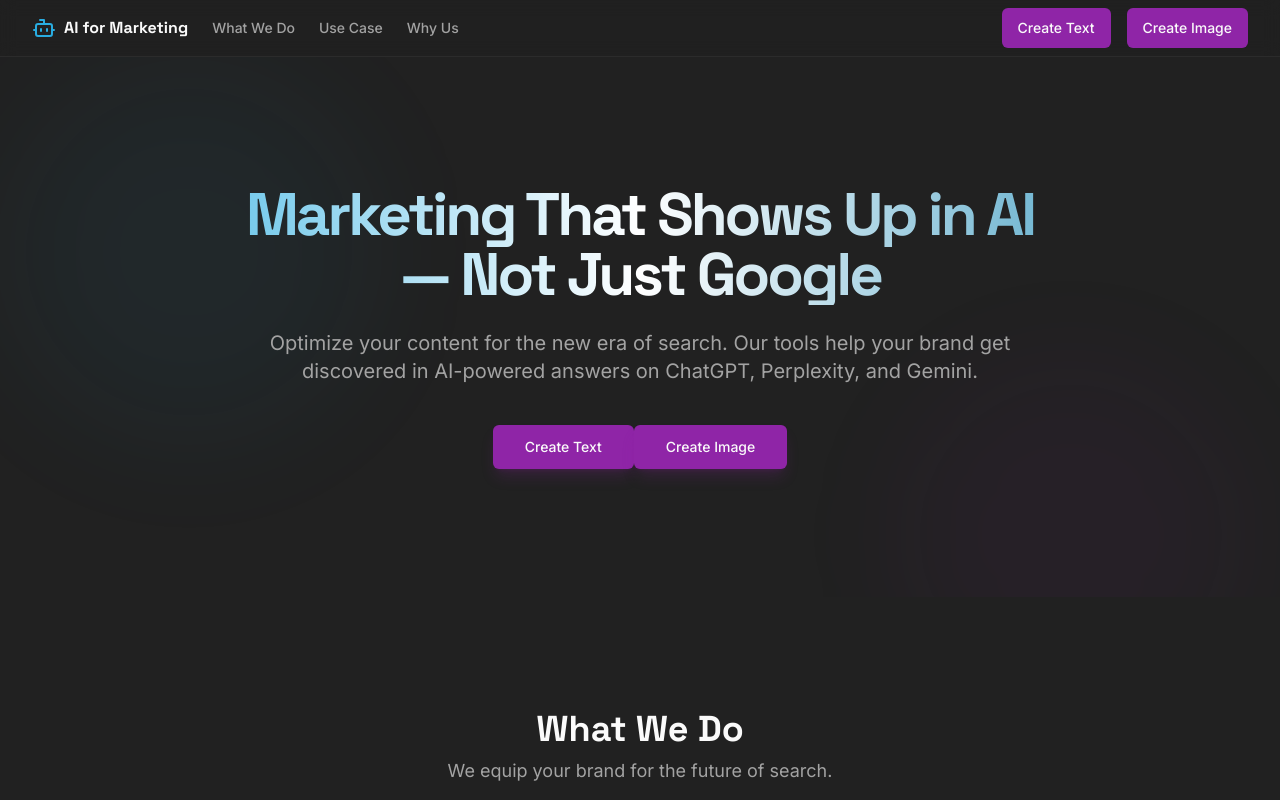
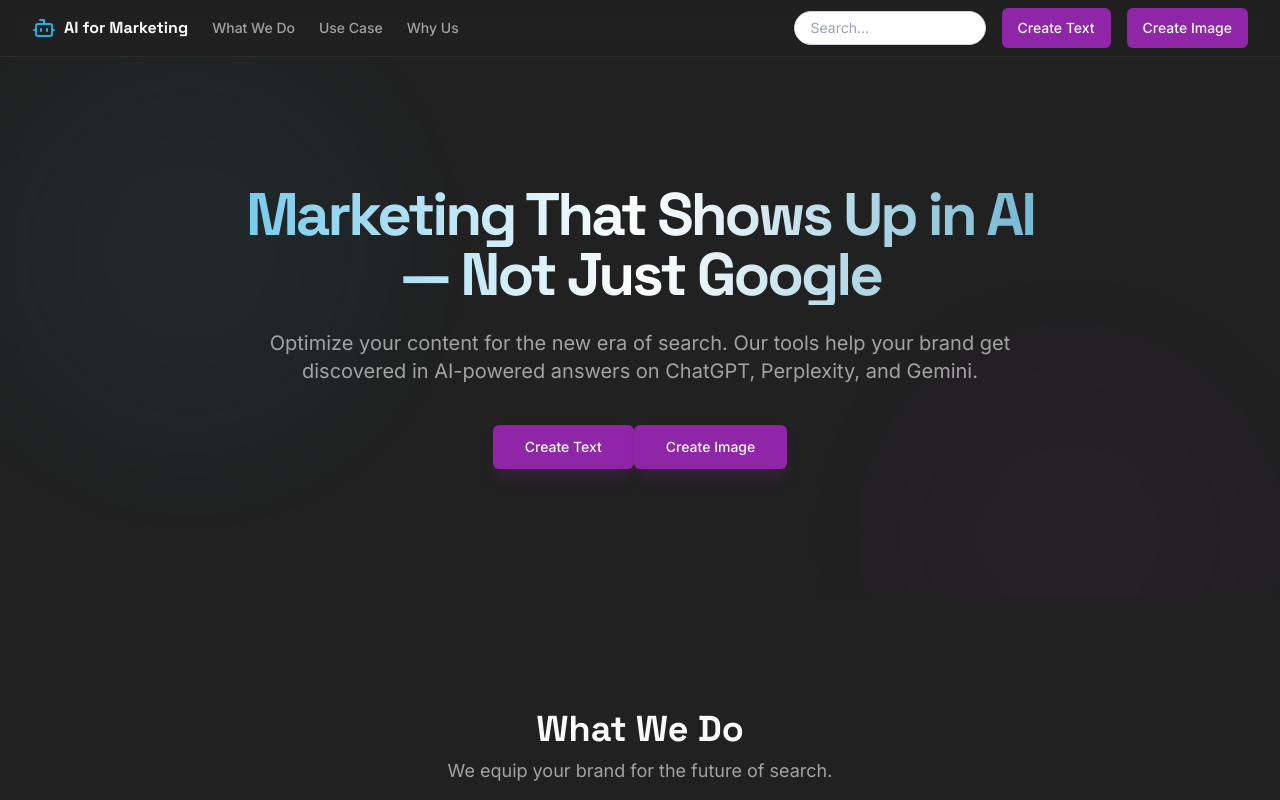
Before and after one commit to myhuy612/Creative_and_Marketing_Tech, a Next.js app: page / in a window 1280 px wide. Shown: the top 800 px of the page. Built offline with nearby package versions, Linux system fonts and the light colour scheme.

Commit message:
Add search bar to header

```diff
--- a/src/components/layout/header.tsx
+++ b/src/components/layout/header.tsx
@@ -1,11 +1,16 @@
 import Link from 'next/link';
 import { Button } from '@/components/ui/button';
 import { Bot } from 'lucide-react';
+import { useState } from 'react';
 
 export default function Header() {
+  const [query, setQuery] = useState("");
+
   return (
     <header className="sticky top-0 z-50 w-full border-b border-border/40 bg-background/95 backdrop-blur supports-[backdrop-filter]:bg-background/60">
       <div className="container flex h-14 max-w-screen-2xl items-center">
+
+        {/* LEFT SIDE */}
         <div className="mr-4 flex items-center">
           <Link href="/" className="mr-6 flex items-center space-x-2">
             <Bot className="h-6 w-6 text-primary" />
@@ -17,13 +22,35 @@
             <Link href="/#why-us" className="transition-colors hover:text-foreground/80 text-foreground/60">Why Us</Link>
           </nav>
         </div>
+
+        {/* RIGHT SIDE */}
         <div className="flex flex-1 items-center justify-end space-x-4">
-          <Button asChild style={{ backgroundColor: 'hsl(var(--accent))', color: 'hsl(var(--accent-foreground))' }} className="hover:opacity-90">
+
+          {/* SEARCH BAR */}
+          <div className="relative hidden md:block">
+            <input
+              type="text"
+              value={query}
+              onChange={(e) => setQuery(e.target.value)}
+              placeholder="Search…"
+              className="w-48 rounded-full border border-gray-300 px-4 py-1.5 text-sm bg-white shadow-sm focus:outline-none focus:ring-2 focus:ring-primary"
+            />
+          </div>
+
+          {/* BUTTONS */}
+          <Button
+            asChild
+            style={{ backgroundColor: 'hsl(var(--accent))', color: 'hsl(var(--accent-foreground))' }}
+            className="hover:opacity-90"
+          >
             <Link href="/generate">Create Text</Link>
           </Button>
 
-          {/* NEED TO CHANGE THE ROUTE href="generate" */}
-          <Button asChild style={{ backgroundColor: 'hsl(var(--accent))', color: 'hsl(var(--accent-foreground))' }} className="hover:opacity-90">
+          <Button
+            asChild
+            style={{ backgroundColor: 'hsl(var(--accent))', color: 'hsl(var(--accent-foreground))' }}
+            className="hover:opacity-90"
+          >
             <Link href="/generate">Create Image</Link>
           </Button>
 
```
